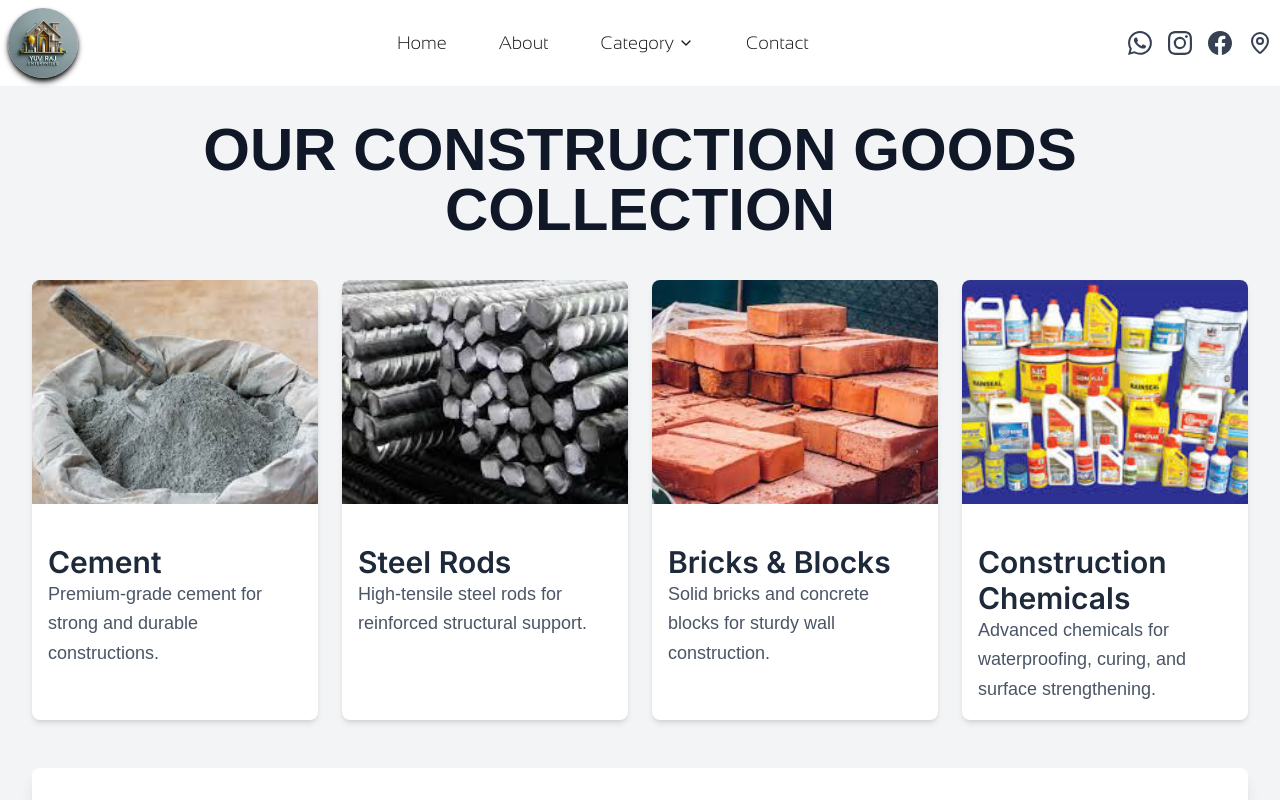
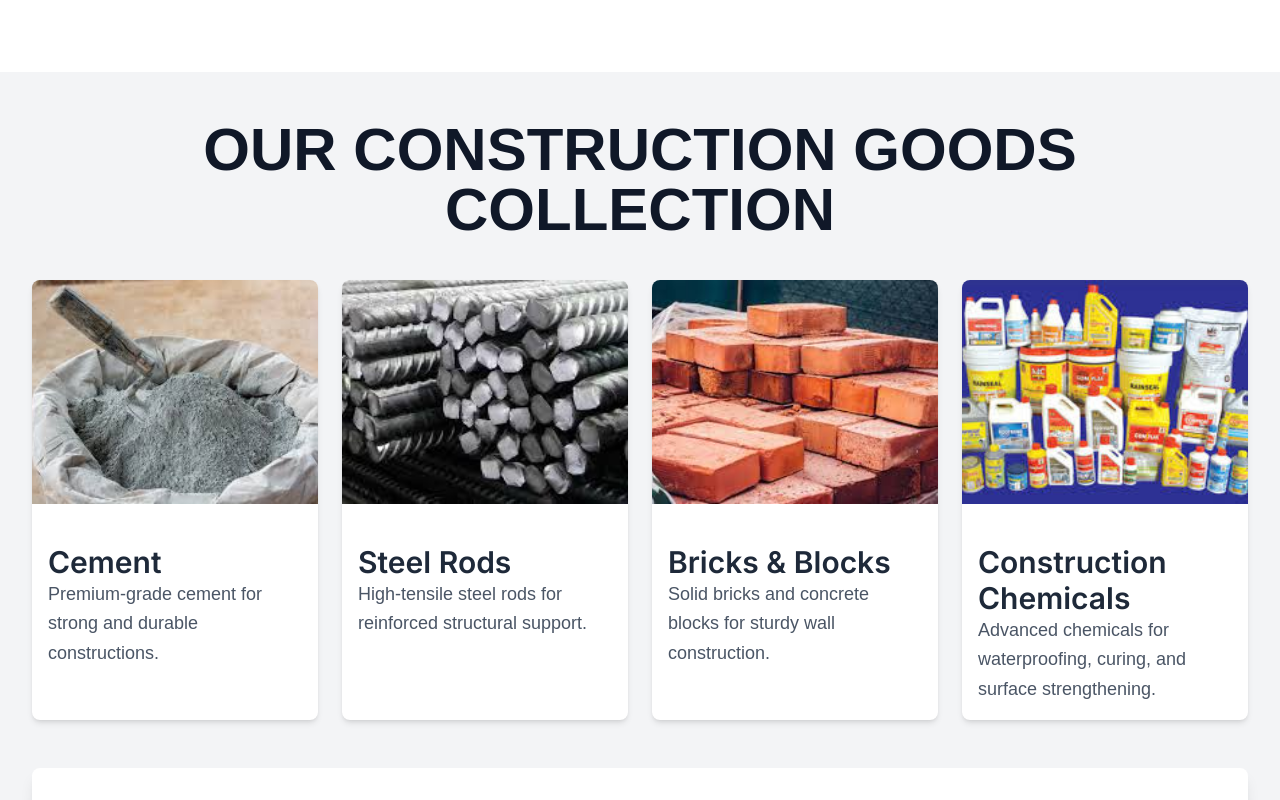
Before and after one commit to A5shi5h/yuvrajenterprise, a Next.js app: page /category/construction-goods in a window 1280 px wide. Shown: the top 800 px of the page. Built offline with nearby package versions, Linux system fonts and the light colour scheme; a web font is replaced by a local one.

Commit message:
some animation changes done

```diff
--- a/app/layout.tsx
+++ b/app/layout.tsx
@@ -21,9 +21,9 @@ export default function RootLayout({
 }) {
   return (
     <html lang="en" className={inter.className}>
-      <body>
+      <body className="scroll-smooth">
         <div className="fixed top-0 w-full z-10">
-          <Navbar />
+        <Navbar />
         </div>
         {children}
       </body>
--- a/app/page.tsx
+++ b/app/page.tsx
@@ -1,3 +1,5 @@
+"use client";
+
 import BestSellers from "@/components/BestSeller";
 import FeaturesSection from "@/components/FeaturedSection";
 import Footer from "@/components/Footer";
@@ -6,13 +8,27 @@ import Marquee from "@/components/Marquee";
 import Navbar from "@/components/Navbar";
 import PromoBanner from "@/components/PromoBanner";
 import ServicesSection from "@/components/ServiceSection";
+import { useEffect, useState } from "react";
 
 
 export default function Page() {
+
+   const [isLoaded, setIsLoaded] = useState(false);
+
+   useEffect(() => {
+     document.body.style.overflow = "hidden";
+     const timer = setTimeout(() => {
+       setIsLoaded(true);
+       document.body.style.overflow = "auto";
+     }, 2000);
+
+     return () => clearTimeout(timer);
+   }, []);
+
    return(
     <>
-     <Navbar />
-     <Hero />
+     <Navbar isLoaded={isLoaded} />
+     <Hero isLoaded={isLoaded} />
      <BestSellers />
      <Marquee />
      <ServicesSection />
--- a/components/Hero.tsx
+++ b/components/Hero.tsx
@@ -5,31 +5,14 @@ import Image from "next/image";
 import { FaArrowLeft, FaArrowRight } from "react-icons/fa";
 import nextFont from "next/font/local";
 
-const meriva = nextFont({
-  src: "../public/fonts/meriva.ttf",
-})
-
-const sansation = nextFont({
-  src: "../public/fonts/Sansation-Light.ttf",
-});
+const meriva = nextFont({ src: "../public/fonts/meriva.ttf" });
+const sansation = nextFont({ src: "../public/fonts/Sansation-Light.ttf" });
 
 const images = ["/images/img1.jpg", "/images/img2.jpg", "/images/img3.jpg"];
 
-const Hero = () => {
+const Hero = ({ isLoaded }) => {
   const [currentIndex, setCurrentIndex] = useState(0);
-  const [isLoaded, setIsLoaded] = useState(false);
 
-  // Black loader timeout
-  useEffect(() => {
-    const timer = setTimeout(() => {
-      setIsLoaded(true);
-      document.body.style.overflow = "auto";
-    }, 2000);
-    document.body.style.overflow = "hidden";
-    return () => clearTimeout(timer);
-  }, []);
-
-  // Autoplay slider
   useEffect(() => {
     const interval = setInterval(() => {
       setCurrentIndex((prevIndex) => (prevIndex + 1) % images.length);
@@ -93,9 +76,8 @@ const Hero = () => {
         </motion.p>
       </motion.div>
 
-
+      {/* Image Slider */}
       <div className={`${!isLoaded ? "invisible" : "visible"} transition-opacity duration-700`}>
-        {/* Slider First */}
         <motion.div
           key={currentIndex}
           initial={{ opacity: 0, scale: 0.95 }}
@@ -126,10 +108,11 @@ const Hero = () => {
             <FaArrowRight size={20} />
           </button>
 
-          {/* Dots Navigation */}
+          {/* Dots */}
           <div className="absolute bottom-5 left-1/2 transform -translate-x-1/2 flex space-x-2 z-10">
             {images.map((_, index) => (
-              <button title="button"
+              <button
+                title="dot"
                 key={index}
                 onClick={() => setCurrentIndex(index)}
                 className={`h-3 w-3 rounded-full transition ${
--- a/components/Navbar.tsx
+++ b/components/Navbar.tsx
@@ -6,12 +6,11 @@ import { Menu, X, ChevronDown, MapPin } from "lucide-react";
 import { BsFacebook, BsInstagram, BsWhatsapp } from "react-icons/bs";
 import Image from "next/image";
 import nextFont from "next/font/local";
+import { motion } from "framer-motion";
 
-const sansation = nextFont({
-  src: "../public/fonts/Sansation-Light.ttf",
-});
+const sansation = nextFont({ src: "../public/fonts/Sansation-Light.ttf" });
 
-const Navbar = () => {
+const Navbar = ({ isLoaded }) => {
   const [mobileMenuOpen, setMobileMenuOpen] = useState(false);
   const [mobileCategoryOpen, setMobileCategoryOpen] = useState(false);
   const [categoryOpen, setCategoryOpen] = useState(false);
@@ -26,10 +25,14 @@ const Navbar = () => {
   }, []);
 
   return (
-    <nav className={`sticky top-0 z-50 bg-white transition-all duration-500 ease-in-out ${scrolled ? 'shadow-md' : 'shadow-none'}`}>
+    <motion.nav
+      initial={{ opacity: 0, y: 40 }}
+      animate={isLoaded ? { opacity: 1, y: 0 } : {}}
+      transition={{ duration: 0.8, delay: 2 }}
+      className={`sticky top-0 z-50 bg-white transition-all duration-500 ease-in-out ${scrolled ? 'shadow-md' : 'shadow-none'}`}
+    >
       <div className="max-w-7xl mx-auto px-2 py-2 flex justify-between items-center">
         {/* Logo */}
-        <div className="text-green-700 font-bold text-xl sm:text-2xl">
         <Link href="/">
           <Image
             src="/images/logo.jpeg"
@@ -41,9 +44,8 @@ const Navbar = () => {
             loading="lazy"
           />
         </Link>
-        </div>
 
-        {/* Desktop Nav */}
+        {/* Desktop Menu */}
         <div className={`${sansation.className} hidden md:flex items-center space-x-9 font-normal text-lg`}>
           <Link href="/" className="transition hover:bg-[#A3B2B5] p-2 rounded-lg">Home</Link>
           <Link href="/about" className="hover:bg-[#A3B2B5] p-2 rounded-lg transition">About</Link>
@@ -52,7 +54,7 @@ const Navbar = () => {
             onMouseEnter={() => setCategoryOpen(true)}
             onMouseLeave={() => setCategoryOpen(false)}
           >
-            <button title="button"
+            <button title="category-button"
               className="flex items-center gap-1 hover:bg-[#A3B2B5] p-2 rounded-lg transition">
               Category <ChevronDown className="w-4 h-4" />
             </button>
@@ -70,15 +72,17 @@ const Navbar = () => {
           <Link href="/contact" className="hover:bg-[#A3B2B5] p-2 rounded-lg transition">Contact</Link>
         </div>
 
-        {/* Desktop Icons */}
+        {/* Social Icons */}
         <div className="hidden md:flex items-center space-x-4 text-gray-700">
-          <BsWhatsapp className="w-6 h-6 cursor-pointer hover:scale-110 transition-transform hover:text-green-600" />
-          <BsInstagram className="w-6 h-6 cursor-pointer hover:scale-110 transition-transform hover:text-pink-600"/>
-          <BsFacebook className="w-6 h-6 cursor-pointer hover:scale-110 transition-transform hover:text-blue-600" />
-          <Link href="/about"><MapPin className="w-6 h-6 cursor-pointer hover:scale-110 transition-transform hover:text-red-600" /></Link>
+          <BsWhatsapp className="w-6 h-6 cursor-pointer hover:scale-110 hover:text-green-600" />
+          <BsInstagram className="w-6 h-6 cursor-pointer hover:scale-110 hover:text-pink-600" />
+          <BsFacebook className="w-6 h-6 cursor-pointer hover:scale-110 hover:text-blue-600" />
+          <Link href="/about">
+            <MapPin className="w-6 h-6 cursor-pointer hover:scale-110 hover:text-red-600" />
+          </Link>
         </div>
 
-        {/* Mobile Menu Button */}
+        {/* Mobile Toggle */}
         <div className="md:hidden">
           <button title="button"
             onClick={() => setMobileMenuOpen(!mobileMenuOpen)} className="text-gray-600">
@@ -87,7 +91,7 @@ const Navbar = () => {
         </div>
       </div>
 
-      {/* Mobile Slide-In Menu */}
+      {/* Mobile Slide-in Menu */}
       <div
         className={`fixed top-0 right-0 h-full w-64 bg-white shadow-lg z-50 transform transition-transform duration-300 ease-in-out ${
           mobileMenuOpen ? "translate-x-0" : "translate-x-full"
@@ -103,11 +107,12 @@ const Navbar = () => {
           <Link href="/" className="block py-2 border-b hover:text-green-600">Home</Link>
           <Link href="/about" className="block py-2 border-b hover:text-green-600">About</Link>
           <div>
-            <button title="button"
+            <button
               onClick={() => setMobileCategoryOpen(!mobileCategoryOpen)}
               className="w-full text-left py-2 flex justify-between items-center hover:text-green-600"
             >
-              Category <ChevronDown className={`w-4 h-4 transform transition-transform ${mobileCategoryOpen ? "rotate-180" : ""}`} />
+              Category
+              <ChevronDown className={`w-4 h-4 transform transition-transform ${mobileCategoryOpen ? "rotate-180" : ""}`} />
             </button>
             {mobileCategoryOpen && (
               <div className="ml-4 mt-1 space-y-1">
@@ -121,7 +126,7 @@ const Navbar = () => {
           <Link href="/contact" className="block py-2 border-t hover:text-green-600">Contact</Link>
         </div>
       </div>
-    </nav>
+    </motion.nav>
   );
 };
 
```
Lines whose indentation alone changed are shown as unchanged.
